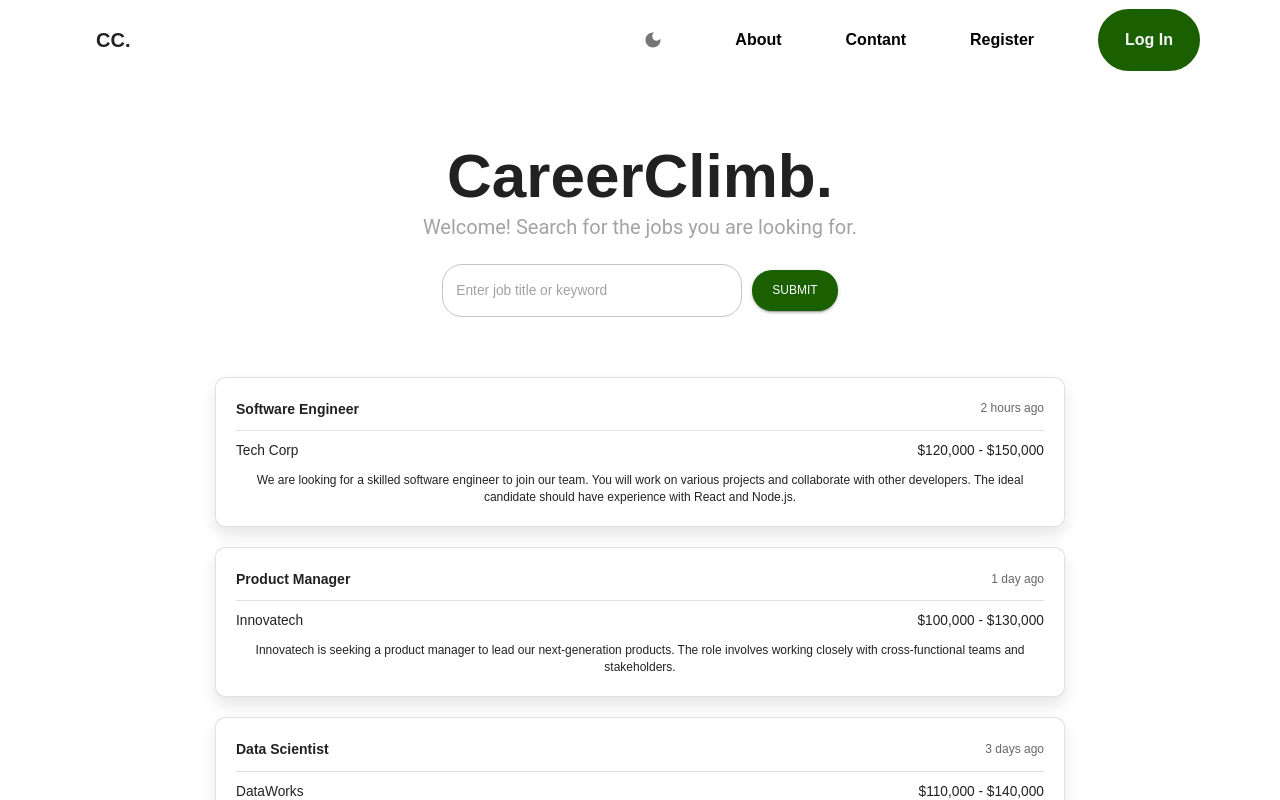
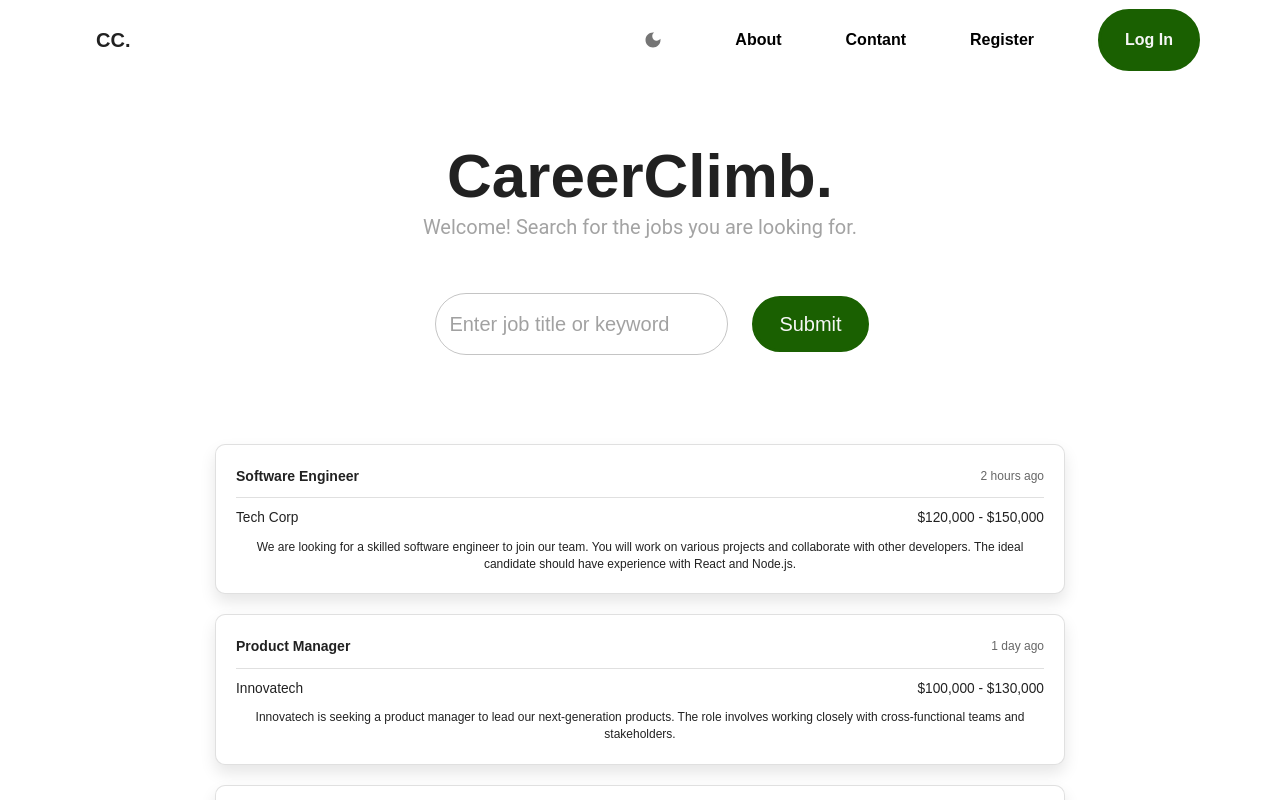
Before and after one commit to CareerClimb/CareerClimb, a React (Create React App) app in the folder client/: page /home in a window 1280 px wide. Shown: the top 800 px of the page. Built offline with nearby package versions, Linux system fonts and the light colour scheme.

Commit message:
Updated buttons in MainPage

```diff
--- a/client/src/components/SearchBar.jsx
+++ b/client/src/components/SearchBar.jsx
@@ -1,8 +1,11 @@
 // SearchBar.jsx
 import React from 'react';
-import { Box, Button, TextField } from '@mui/material';
+import { Box, Button, TextField, useTheme, useMediaQuery } from '@mui/material';
 
 const SearchBar = () => {
+  const { palette } = useTheme();
+  const isNonMobile = useMediaQuery("(min-width:600px)");
+
   return (
     <Box
       sx={{
@@ -15,11 +18,39 @@ const SearchBar = () => {
       <TextField
         variant="outlined"
         placeholder="Enter job title or keyword"
-        sx={{ width: '300px', marginRight: '10px', borderRadius: '20px', '.MuiInputBase-root': { borderRadius: '20px' } }}
+        sx={{
+          padding: "14px 24px",
+          borderRadius: "50px",
+          '& .MuiOutlinedInput-root': {
+              borderRadius: '50px',
+              fontSize: '20px', // Change the font size for the input text
+          },
+          '& .MuiInputLabel-root': {
+              fontSize: '1.2rem', // Change the font size for the label
+          },
+          '& .MuiFormHelperText-root': {
+              fontSize: '0.9rem', // Change the font size for the helper text
+          },
+      }}
       />
       <Button
-        variant="contained"
-        sx={{ borderRadius: '20px', padding: '10px 20px' }}
+        type="submit"
+        sx={{
+            m: "2rem 0",
+            backgroundColor: palette.primary.main,
+            color: palette.background.alt,
+            borderRadius: "50px",
+            padding: "14px 24px",
+            height: '56px', // Match the height of the TextFields
+            fontSize: '20px', // Match the font size of the TextFields
+            textTransform: 'none',
+            border: `3px solid ${palette.primary.main}`,
+            '&:hover': {
+                color: palette.primary.main,
+                backgroundColor: palette.background.default,
+                borderColor: palette.primary.main,
+            }
+        }}
       >
         Submit
       </Button>
```
Also changed, not shown: client/src/scenes/mainPage/index.jsx (line endings or trailing spaces).
